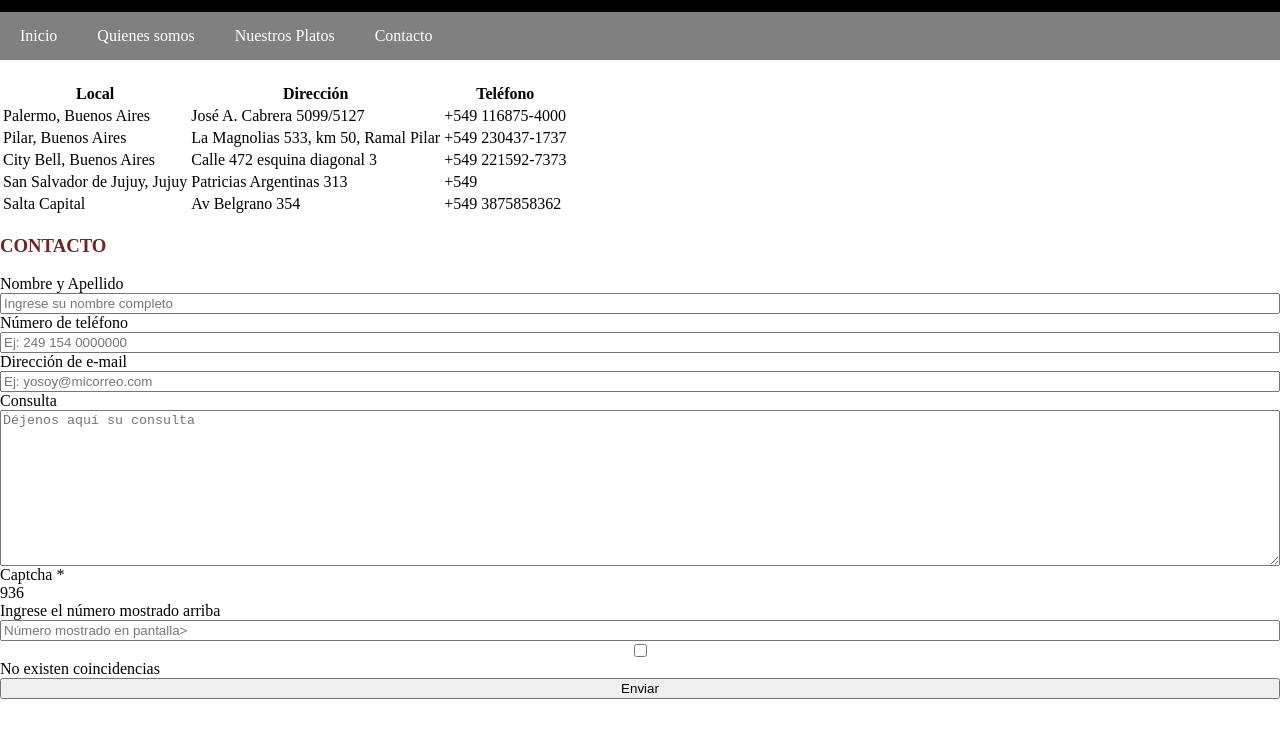
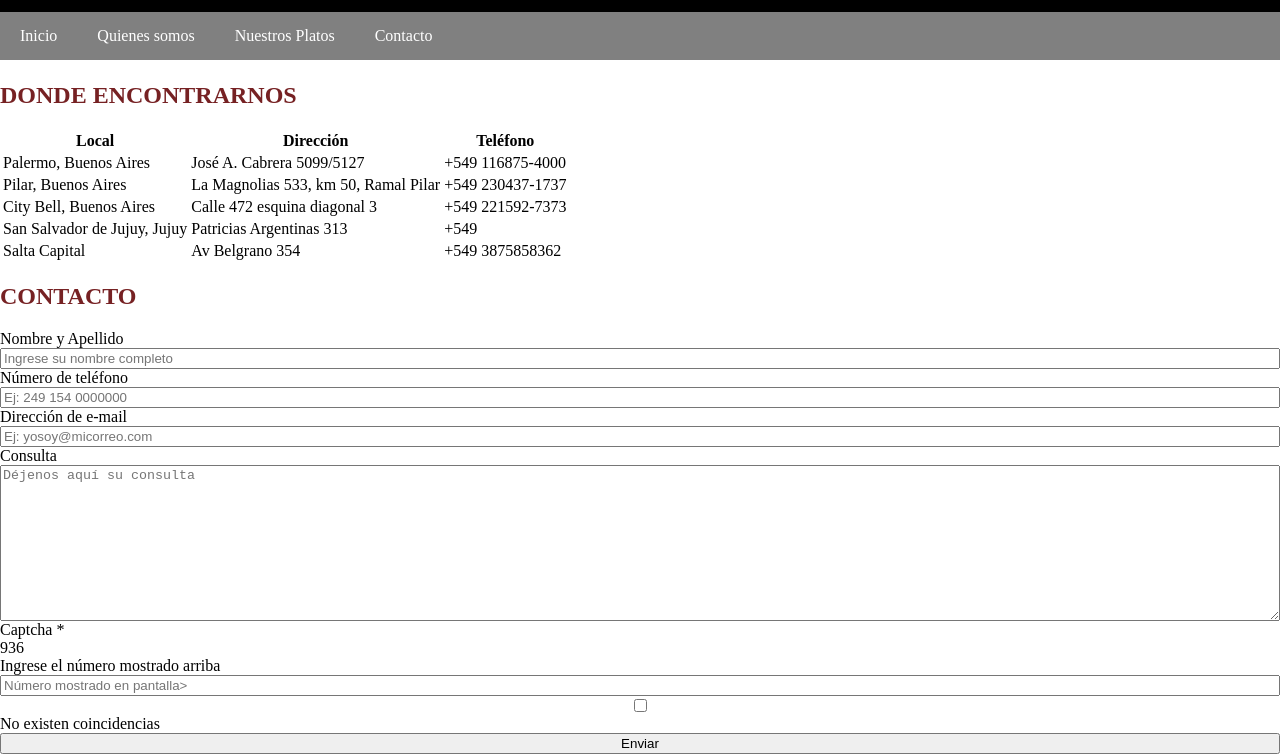
Before and after one commit to eli920/TPE-Web, a plain HTML site: page contacto.html in a window 1280 px wide. Shown: the part 68-822 px from the top of the page. Before the commit the page ends 800 px from the top, so only its background shows below. Drawn offline with Linux system fonts and the light colour scheme.

Commit message:
titulo contacto

```diff
--- a/contacto.html
+++ b/contacto.html
@@ -27,6 +27,7 @@
 
     <main>
         <section class="contactos">
+            <h1>Donde encontrarnos</h1>
             <table>
                 <thead>
                     <tr>
@@ -65,7 +66,7 @@
                 </tbody>
             </table>
             <aside class="formulario">
-                <h1>Contacto</h1>
+                <h2>Contacto</h2>
                 <form action="" id="form">
                     <label for="nombre">Nombre y Apellido</label>
                     <input id="nombre" type="text" name="nombre" placeholder="Ingrese su nombre completo" required>
```
